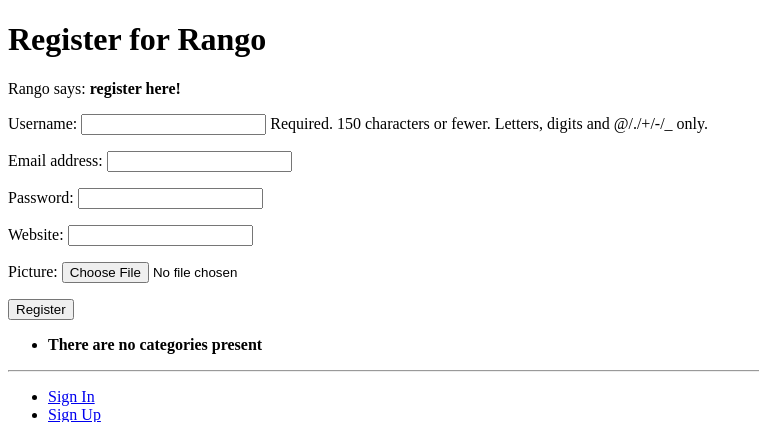
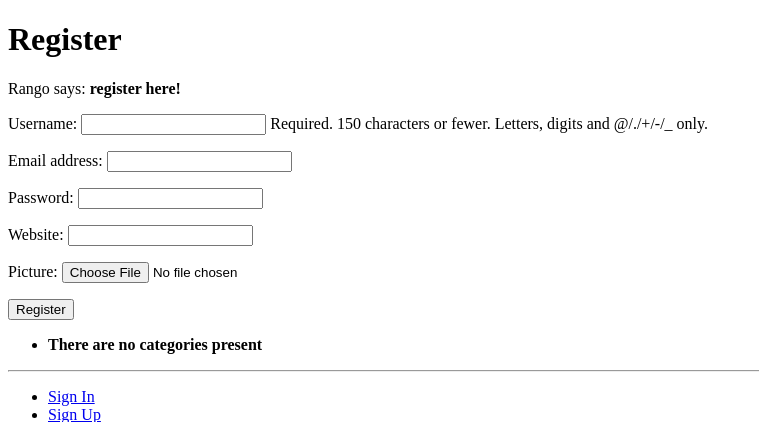
Before and after one commit to Maaz046/tango_with_django_project, a Django app: page /rango/register/ in a window 1280 px wide. Shown: the top 422 px of the page, without its empty margins (0-759 px from the left). Run offline with Django 3.2, Linux system fonts and the light colour scheme; data that the repository does not hold is empty.

Commit message:
updated register.html

```diff
--- a/tango_with_django_project/templates/rango/register.html
+++ b/tango_with_django_project/templates/rango/register.html
@@ -6,7 +6,7 @@
 {% endblock  %}
 
 {% block body_block %}
-    <h1>Register for Rango</h1>
+    <h1>Register</h1>
     {% if registered %}
         Rango says: <strong>thank you for registering!</strong>
         <a href="{% url 'index' %}">Return to the homepage.</a><br />
```
